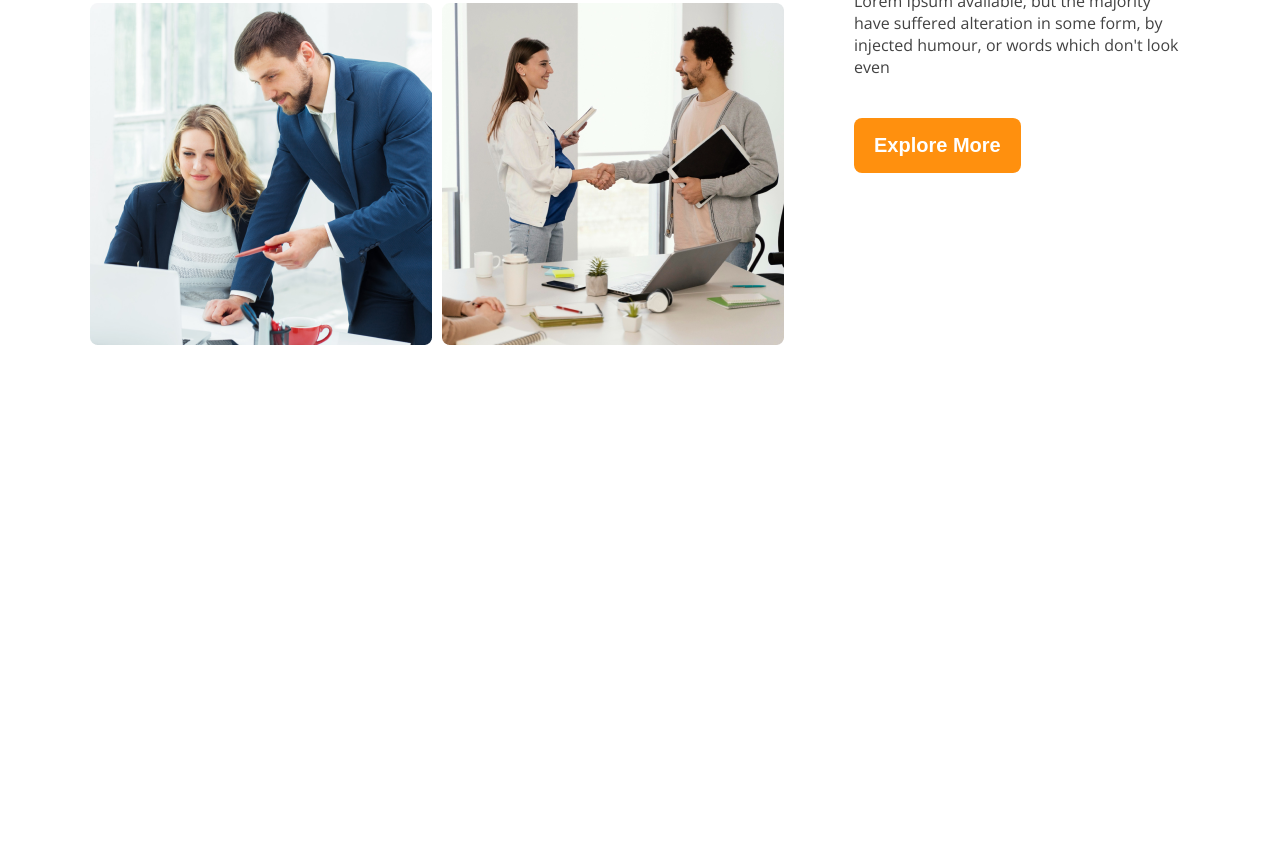
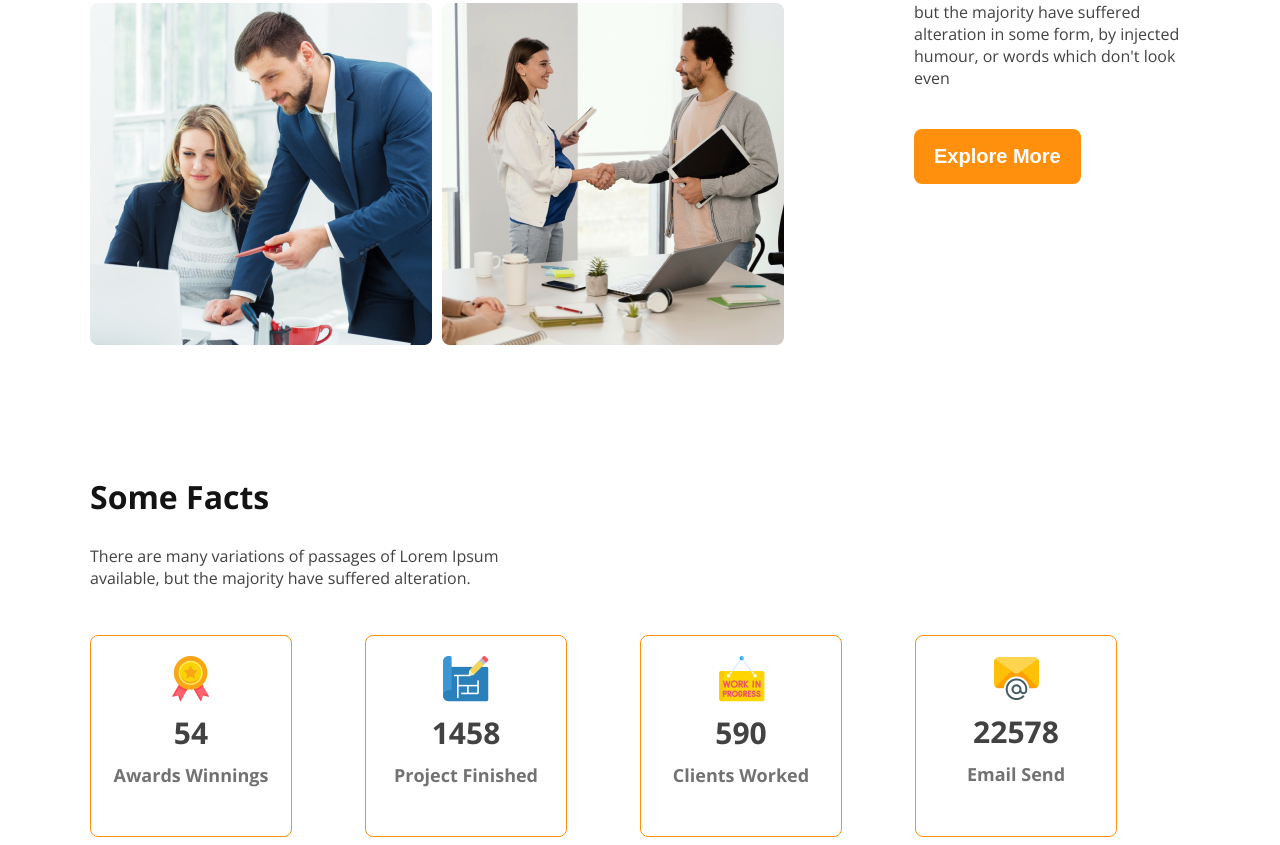
Before and after one commit to jstech-coder/architect-site, a plain HTML site: page index.html in a window 1280 px wide. Shown: the part 1528-2373 px from the top of the page. Before the commit the page ends 1881 px from the top, so only its background shows below. Drawn offline with nearby package versions, Linux system fonts and the light colour scheme.

Commit message:
facts section and it's responsive is added

```diff
--- a/index.html
+++ b/index.html
@@ -54,8 +54,8 @@
         <img src="images/team4.png" alt="">
       </div>
       <div class="team-feature">
-        <h3><span class="tex-design-1">Quick list</span> <span class="tex-design-2">of Our</spa> <span
-              class="tex-design-3">Features</span>
+        <h3><span class="Quick-title">Quick list</span> <span class="section-title">of Our</spa> <span
+              class="Features-title">Features</span>
         </h3>
         <p class="team-description">
           There are many variations of passages of Lorem Ipsum available, but the majority have suffered alteration in
@@ -65,6 +65,50 @@
         <button class="primary-btn">Explore More</button>
       </div>
     </section>
+
+    <!-- feature will enjoy -->
+    <section>
+
+    </section>
+
+    <!-- some facts -->
+    <section>
+      <div class="facts-title-des">
+        <h2 class="section-title">Some Facts</h2>
+        <p class="facts-description">There are many variations of passages of Lorem Ipsum available, but the majority
+          have suffered alteration.</p>
+      </div>
+      <div class="facts-container">
+        <div class="fact-cards dis-flex">
+          <div>
+            <img src="images/icons/ribon.png" alt="" class="facts-icon">
+            <h4 class="facts-number">54</h4>
+            <h5 class="facts-name">Awards Winnings</h5>
+          </div>
+        </div>
+        <div class="fact-cards dis-flex">
+          <div>
+            <img src="images/icons/projects.png" alt="" class="facts-icon">
+            <h4 class="facts-number">1458</h4>
+            <h5 class="facts-name">Project Finished</h5>
+          </div>
+        </div>
+        <div class="fact-cards dis-flex">
+          <div>
+            <img src="images/icons/customers.png" alt="" class="facts-icon">
+            <h4 class="facts-number">590</h4>
+            <h5 class="facts-name">Clients Worked</h5>
+          </div>
+        </div>
+        <div class="fact-cards dis-flex">
+          <div>
+            <img src="images/icons/email.png" alt="" class="facts-icon">
+            <h4 class="facts-number">22578</h4>
+            <h5 class="facts-name">Email Send</h5>
+          </div>
+        </div>
+      </div>
+    </section>
   </main>
 </body>
 
--- a/styles/style.css
+++ b/styles/style.css
@@ -28,12 +28,10 @@
   border-radius: 8px;
 }
 
-main {
-  max-width: 1100px;
-  margin: 0 auto;
-}
-main > section {
-  margin-top: 130px;
+.section-title {
+  font-size: 2rem;
+  font-weight: 700;
+  color: #131313;
 }
 
 /* nav style is start here */
@@ -81,22 +79,38 @@ main > section {
   width: 100%;
 }
 
+/* main section is start here */
+
+main {
+  max-width: 1100px;
+  margin: 0 auto;
+}
+main > section {
+  margin-top: 130px;
+}
+
 /* teamwork section is start here */
 .team-section {
   align-items: center;
 }
 
-.tex-design-1 {
+.team-img {
+  display: grid;
+  grid-template-columns: repeat(2, 1fr);
+  gap: 10px;
+}
+
+.team-feature {
+  margin-left: 130px;
+  width: 450px;
+}
+
+.Quick-title {
   font-size: 2rem;
   font-weight: 500;
   color: #424242;
 }
-.tex-design-2 {
-  font-size: 2rem;
-  font-weight: 700;
-  color: #131313;
-}
-.tex-design-3 {
+.Features-title {
   font-size: 2rem;
   font-weight: 700;
   color: rgba(255, 144, 14, 1);
@@ -107,21 +121,64 @@ main > section {
   margin: 40px 0;
 }
 
-.team-img {
+/* facts section style is start here */
+
+.facts-title-des {
+  width: 470px;
+  height: 130px;
+}
+
+.facts-description {
+  color: #424242;
+  font-weight: 400px;
+  font-size: 16px;
+}
+
+.facts-container {
   display: grid;
-  grid-template-columns: repeat(2, 1fr);
-  gap: 10px;
+  grid-template-columns: repeat(4, 1fr);
+  margin-top: 30px;
 }
-.team-feature {
-  margin-left: 70px;
-  width: 530px;
+
+.fact-cards {
+  border: 1px solid rgba(255, 144, 14, 1);
+  border-radius: 8px;
+  width: 200px;
+  height: 200px;
+  justify-content: center;
+  align-items: center;
+  text-align: center;
+}
+.facts-number {
+  font-size: 30px;
+  font-weight: 600px;
+  margin-top: 5px;
+  margin-bottom: 7px;
+  color: rgba(66, 66, 66, 1);
+}
+.facts-name {
+  font-size: 18px;
+  font-weight: 600px;
+  color: rgba(114, 114, 114, 1);
+  margin-top: 10px;
 }
 
 /* responsive media query */
 
 @media screen and (max-width: 576px) {
   .navbar,
-  .nav-links {
+  .nav-links,
+  .team-section {
     flex-direction: column;
   }
+  .team-img {
+    grid-template-columns: repeat(1, 1fr);
+  }
+  .team-feature {
+    margin-left: 20px;
+  }
+  .facts-container {
+    grid-template-columns: repeat(2, 1fr);
+    grid-gap: 20px;
+  }
 }
```
